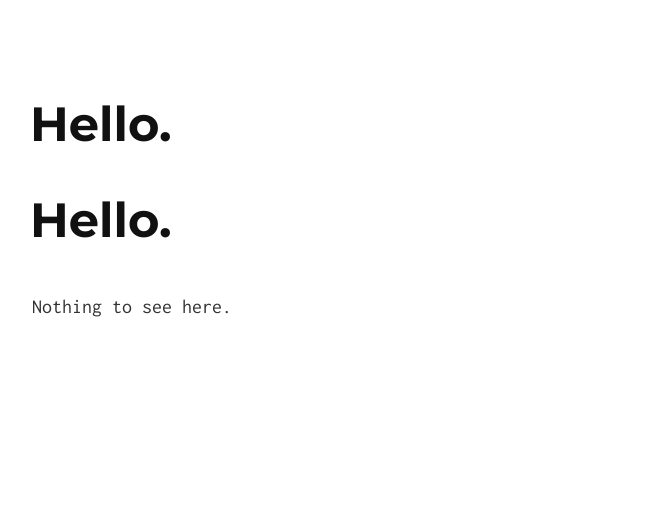
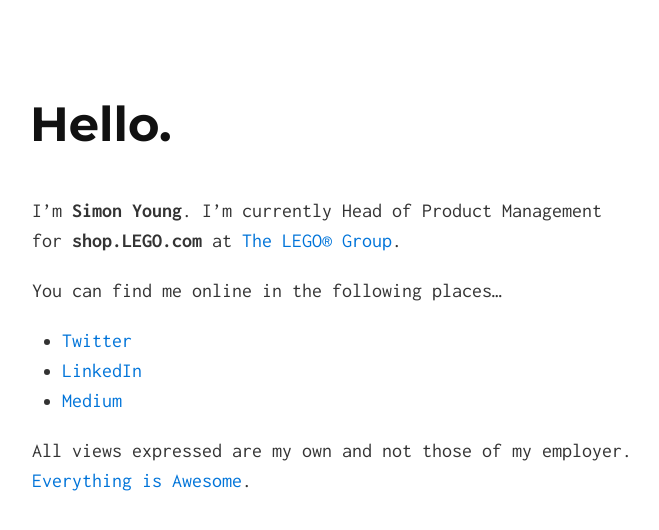
Before and after one commit to simonyoung/simonyoung.github.io, a Jekyll site: the page built from index.md, in a window 1280 px wide. Shown: the top 530 px of the page, without its empty margins (308-967 px from the left). Built offline with Jekyll 4.4.1, drawn with Linux system fonts in a browser that asks for light colours; our own code applies the rules of GitHub Pages for plain Markdown files.

Commit message:
Update index.md

```diff
--- a/index.md
+++ b/index.md
@@ -2,6 +2,12 @@
 layout: default
 ---
 
-# Hello.
+I'm **Simon Young**. I'm currently Head of Product Management for **shop.LEGO.com** at [The LEGO&reg; Group](https://www.lego.com).
 
-Nothing to see here.
+You can find me online in the following places...
+
+* [Twitter](https://twitter.com/simon180)
+* [LinkedIn](https://uk.linkedin.com/in/simonyounguk)
+* [Medium](https://medium.com/@simonyoung_uk)
+
+All views expressed are my own and not those of my employer. [Everything is Awesome](https://www.youtube.com/watch?v=cCKONHUigVk).
```
